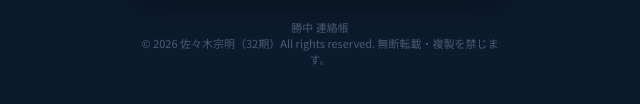
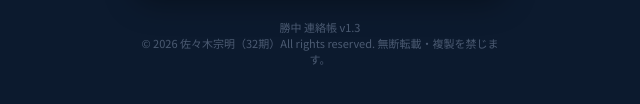
Before and after one commit to mk18renrakucho/katsuchu-renrakucho, a plain HTML site: page welcome.html in a window 1280 px wide. Shown: the part 576-680 px from the top of the page, 320-960 px from the left. Drawn offline with Linux system fonts and the light colour scheme.

Commit message:
Update footer version to v1.3 in welcome.html

```diff
--- a/welcome.html
+++ b/welcome.html
@@ -153,7 +153,7 @@ input[type=text]:focus{border-color:var(--accent)}
       </div>
     </div>
   </div>
-  <div class="footer">勝中 連絡帳<br>© 2026 佐々木宗明（32期）All rights reserved. 無断転載・複製を禁じます。</div>
+  <div class="footer">勝中 連絡帳 v1.3<br>© 2026 佐々木宗明（32期）All rights reserved. 無断転載・複製を禁じます。</div>
 </div>
 <script>
 // ===================================================
```
